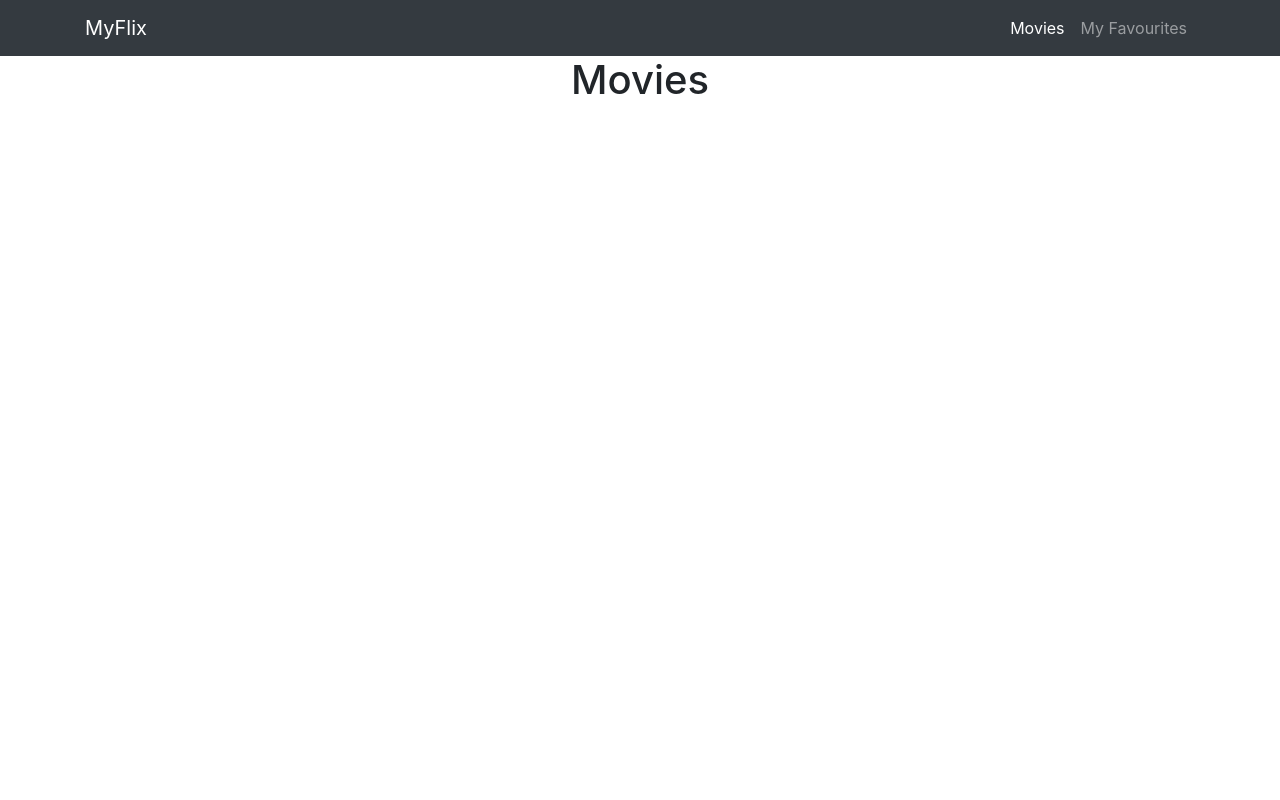
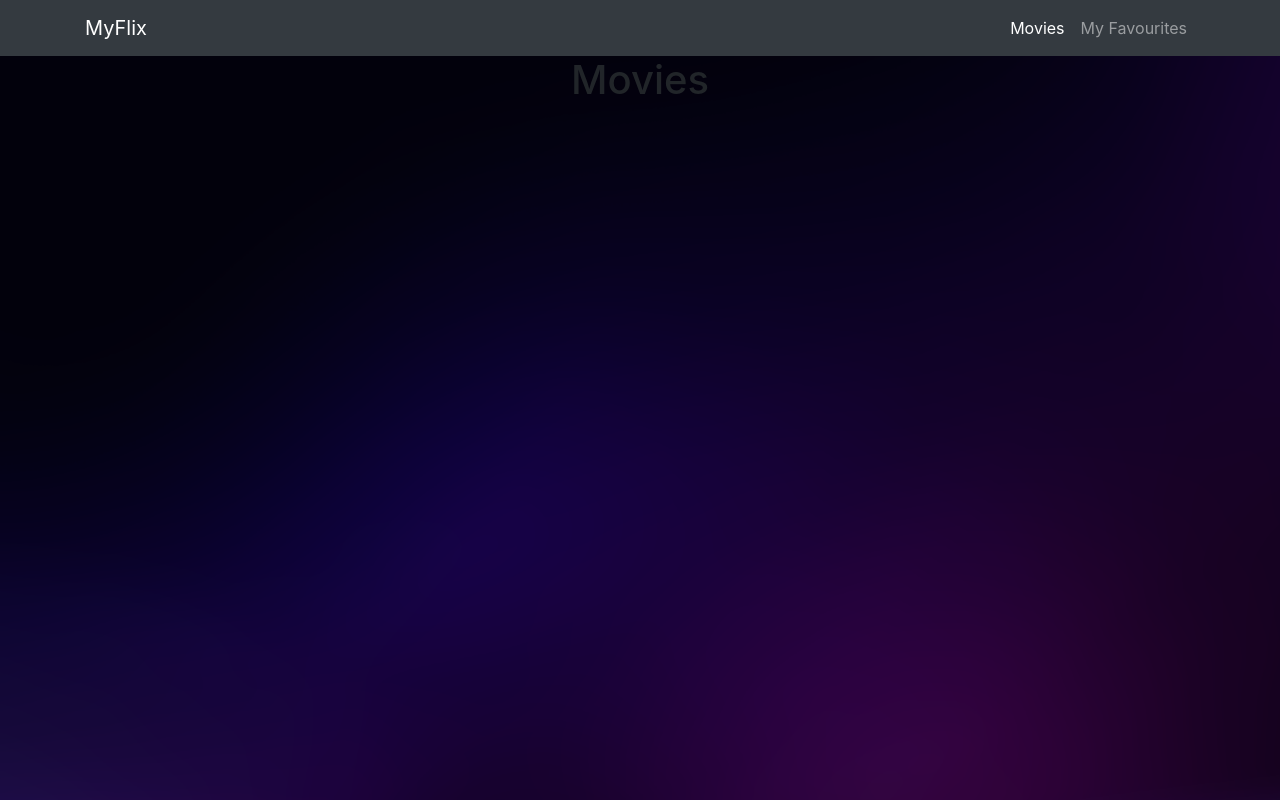
Before and after one commit to fjrpambudhi74/react-movies, a React (Create React App) app: page / in a window 1280 px wide. Built offline with nearby package versions, Linux system fonts and the light colour scheme.

Commit message:
set background style

```diff
--- a/src/App.js
+++ b/src/App.js
@@ -1,6 +1,6 @@
 import Nav from "./components/Header"
-import Movies from "./Pages/Movies";
-import Favourites from "./Pages/Favourites";
+import Movies from "./pages/Movies";
+import Favourites from "./pages/Favourites";
 import { BrowserRouter as Router, Routes, Route } from "react-router-dom";
 
 
--- a/src/index.css
+++ b/src/index.css
@@ -1,17 +1,29 @@
+@import url("https://fonts.googleapis.com/css2?family=Poppins:wght@500&display=swap");
+
+* {
+  box-sizing: border-box !important;
+  margin: 0;
+  padding: 0;
+}
 body {
   margin: 0;
-  font-family: -apple-system, BlinkMacSystemFont, 'Segoe UI', 'Roboto', 'Oxygen',
-    'Ubuntu', 'Cantarell', 'Fira Sans', 'Droid Sans', 'Helvetica Neue',
-    sans-serif;
-  -webkit-font-smoothing: antialiased;
-  -moz-osx-font-smoothing: grayscale;
-}
-
-code {
-  font-family: source-code-pro, Menlo, Monaco, Consolas, 'Courier New',
-    monospace;
+  overflow-x: hidden !important;
+  background-color: #180b3b !important;
+  background-image: url("./images/default_bg.png");
+  background-repeat: no-repeat;
+  background-position: center;
+  background-size: cover;
+  height: auto;
+  position: relative;
+  scroll-behavior: smooth;
+  color: #fff;
 }
 
 .App {
   text-align: center;
+  background-color: rgb(7, 3, 32, 0.4);
+  width: 100%;
+  margin: auto;
+  height: 100vh;
+  padding-bottom: 30px;
 }
```
Also changed, not shown: src/images/default_bg.png (added), src/pages/Favourites.js (renamed from src/Pages/Favourites.js), src/pages/Movies.js (renamed from src/Pages/Movies.js).
